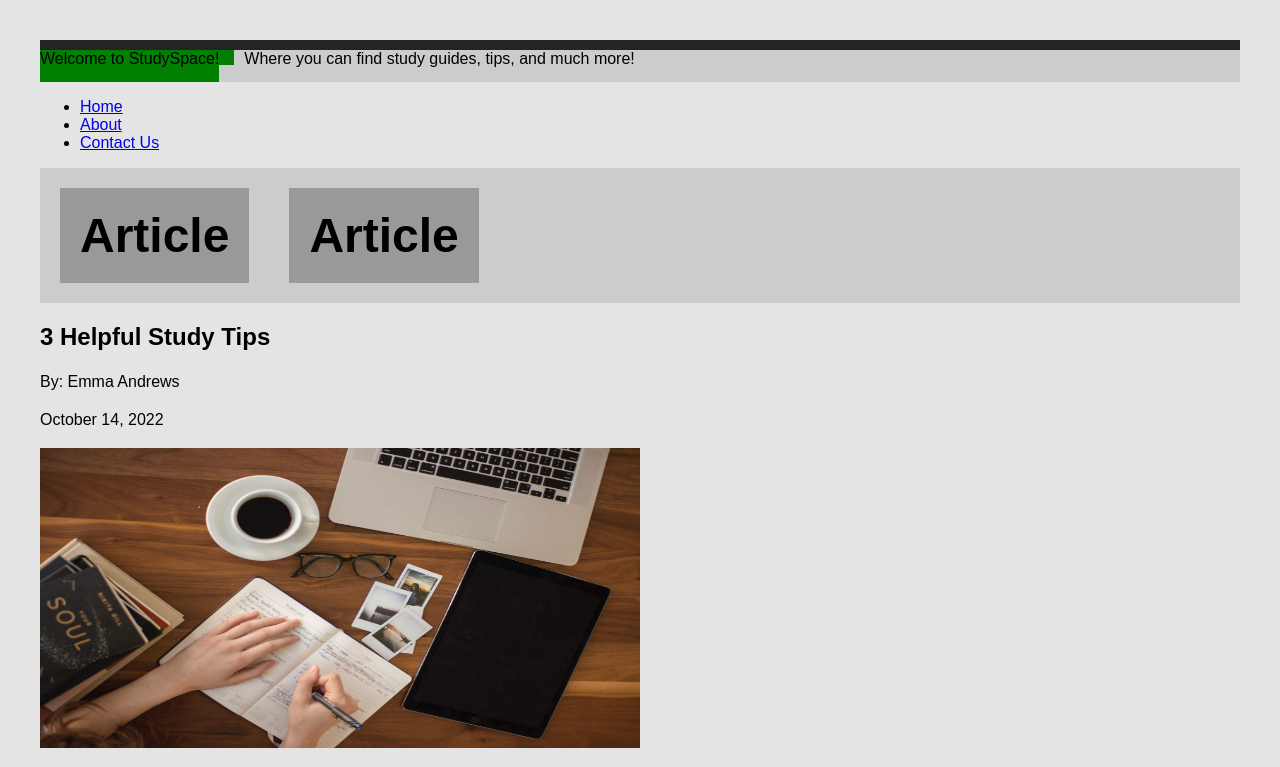
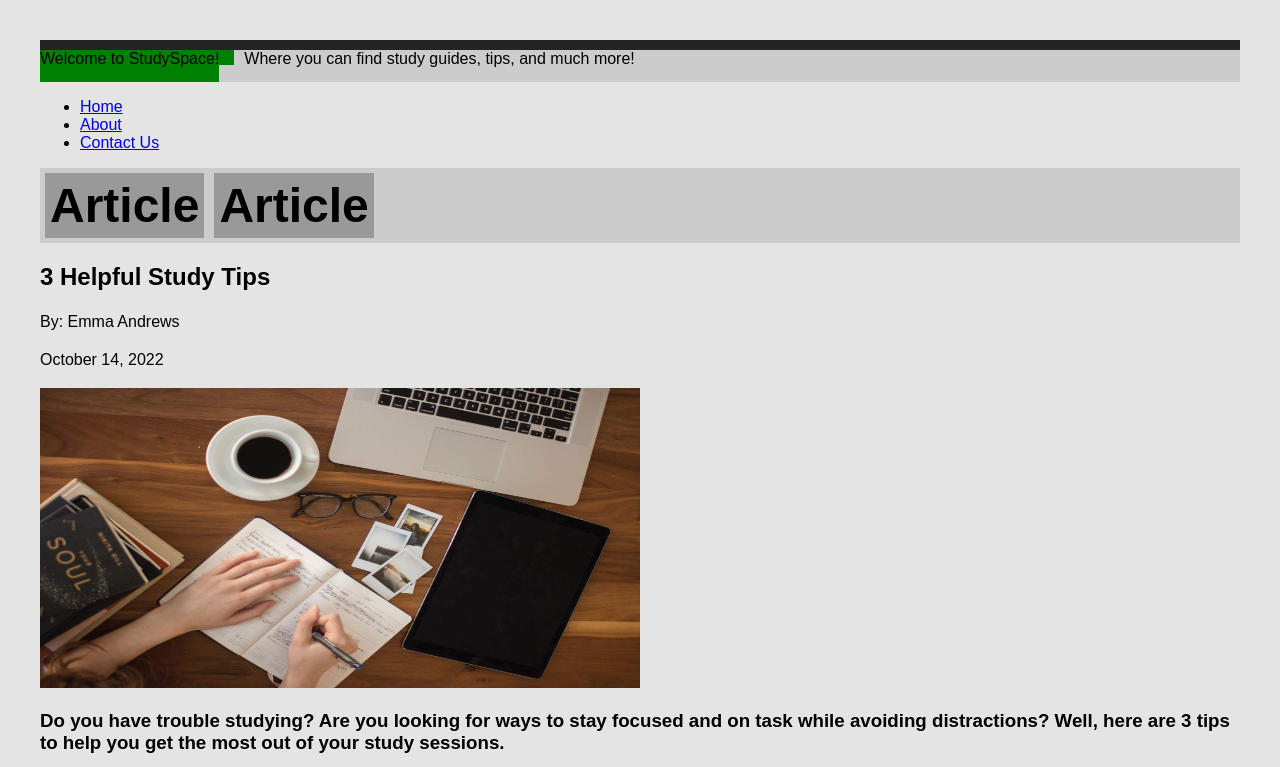
Before and after one commit to EmmaJane51/mi349_blog, a plain HTML site: page index.html in a window 1280 px wide. Shown: the top 767 px of the page. Drawn offline with Linux system fonts and the light colour scheme.

Commit message:
size adjustment

```diff
--- a/style.css
+++ b/style.css
@@ -35,6 +35,6 @@ section {
 }
 article {
     background: #999;
-    padding: 20px;
-    margin: 20px;
+    padding: 5px;
+    margin: 5px;
 }
```
